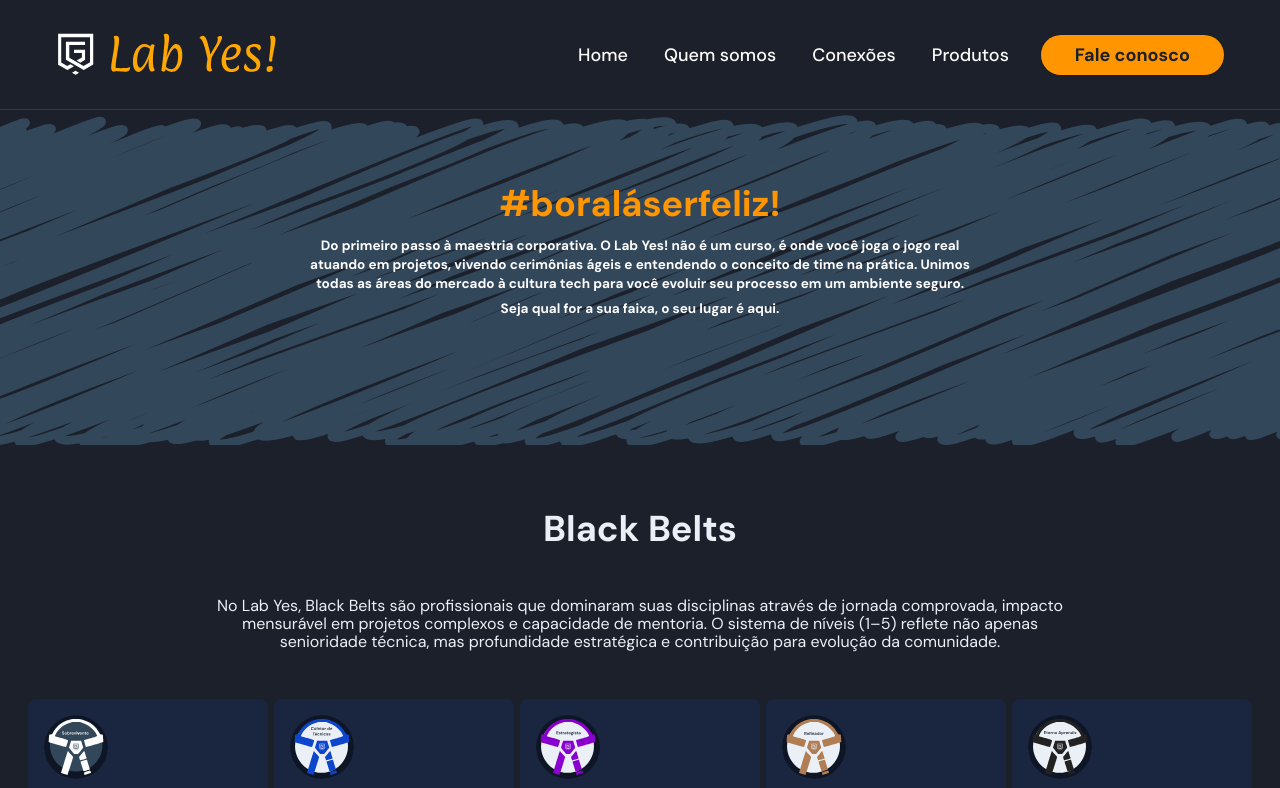
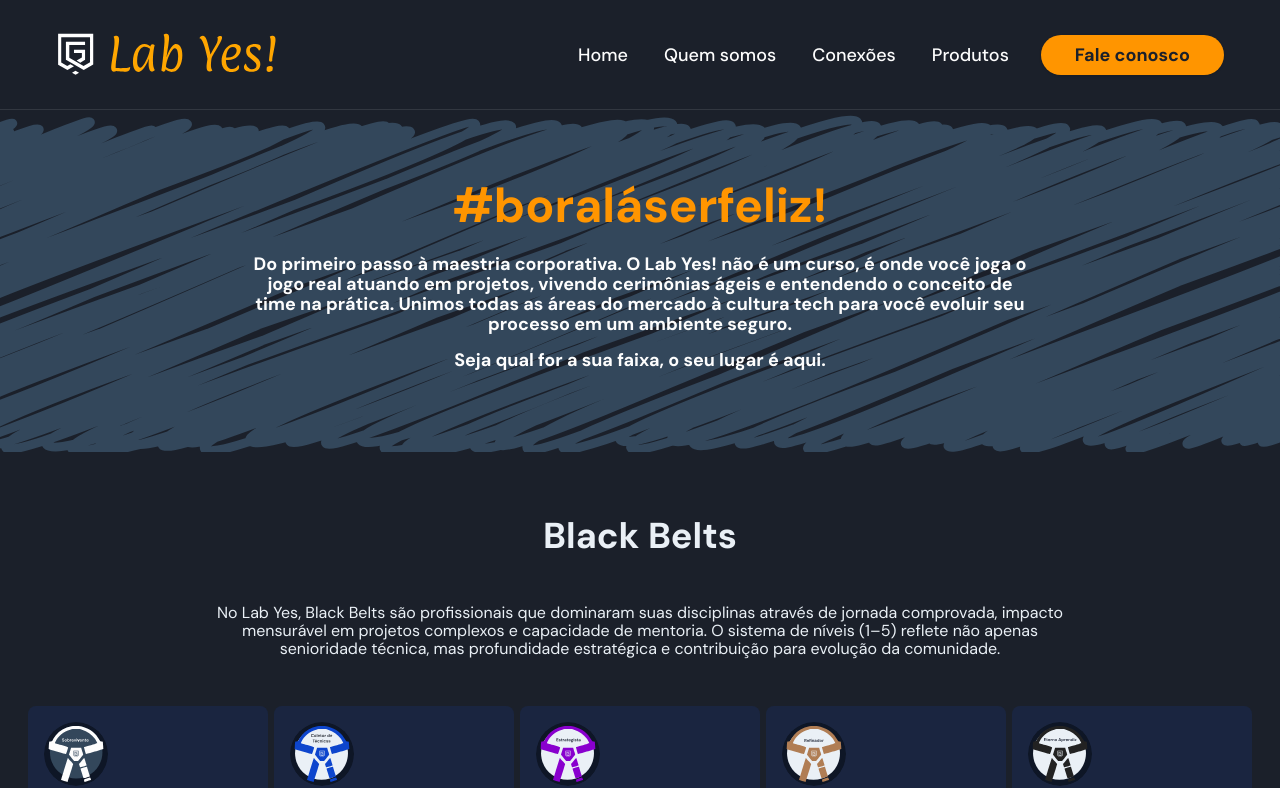
Before and after one commit to labyes24/LABYES-LP, a Next.js app: page /fale-conosco in a window 1280 px wide. Shown: the top 788 px of the page. Built offline with nearby package versions, Linux system fonts and the light colour scheme; no server answers.

Commit message:
fix: adjusted font size and text spacing for various screen sizes
change text size and spacing in ContactUsHeroSection for better readability
across devices to accommodate changes in requirements and design (ticket LBYS-57)

ref: LBYS-60

```diff
--- a/src/app/fale-conosco/sections/contact-us-hero.tsx
+++ b/src/app/fale-conosco/sections/contact-us-hero.tsx
@@ -1,10 +1,10 @@
 export function ContactUsHeroSection() {
     return (
-        <section className="m-auto flex flex-col items-center gap-[15px] bg-[url('/img/scribble.svg')] bg-cover bg-center px-6 pb-[78.94px] pt-[78.76px] sm:pb-[102px] sm:pt-[102px] lg:pb-[126px] lg:pt-[76.32px]">
-            <h1 className="text-center text-[1.645rem] font-bold leading-none text-primary sm:text-[2.025rem] lg:text-[2.25rem]">
+        <section className="m-auto flex min-h-[339px] flex-col items-center gap-[15px] bg-[url('/img/scribble.svg')] bg-cover bg-center px-6 pb-[79px] pt-[79px] sm:gap-[21px] sm:pb-[102px] sm:pt-[102px] lg:gap-[24px] lg:pb-[82px] lg:pt-[72px]">
+            <h1 className="text-center text-3xl font-bold leading-none text-primary sm:text-4xl sm:text-[2.025rem] lg:text-5xl">
                 #boraláserfeliz!
             </h1>
-            <div className="flex max-w-[374px] flex-col gap-1.5 text-center text-[0.8225rem] font-bold leading-[1.175rem] sm:max-w-[480px] lg:max-w-[681px] lg:text-[0.84375rem]">
+            <div className="flex max-w-[374px] flex-col gap-4 text-center text-sm font-bold leading-[1.285] sm:max-w-[480px] sm:text-lg sm:leading-[1.111] lg:max-w-[788px]">
                 <p>
                     Do primeiro passo à maestria corporativa. O Lab Yes! não é
                     um curso, é onde você joga o jogo real atuando em projetos,
```
